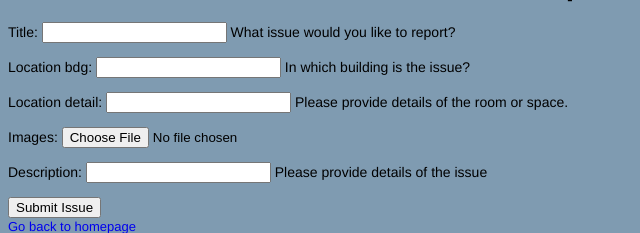
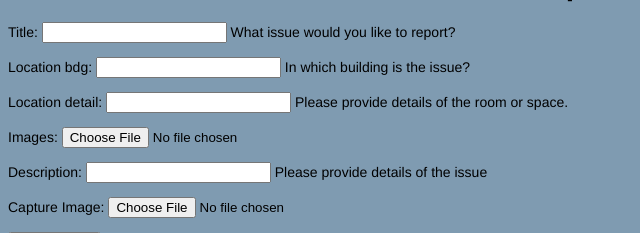
Before and after one commit to pvanik1/TeamCC, a Django app: page /addIssue/ in a window 1280 px wide. Shown: the part 52-285 px from the top of the page, without its empty margins (0-640 px from the left). Run offline with Django 3.2, Linux system fonts and the light colour scheme.

Commit message:
tweaking camera1

```diff
--- a/stirhackproject/templates/fixit/addIssue.html
+++ b/stirhackproject/templates/fixit/addIssue.html
@@ -21,6 +21,9 @@
                     {{ field.help_text }}
                     {{ field }}
                 {% endfor %}
+
+                <p>Capture Image: <input type="file" accept="image/*" id="capture" capture="camera"> </p>
+
                 <input type="submit" name="submit" value="Submit Issue" />
             </form>
         </div>
```
